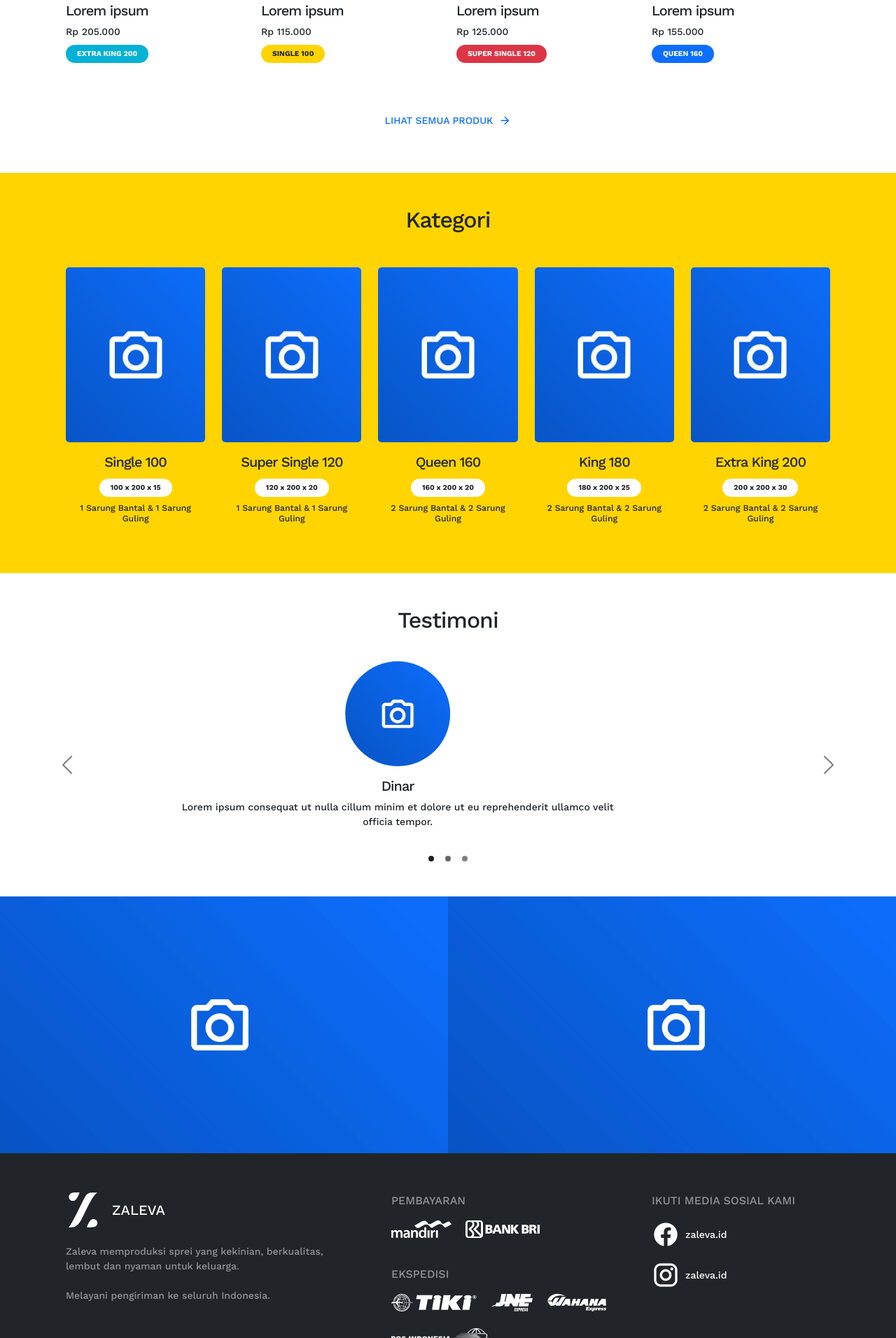
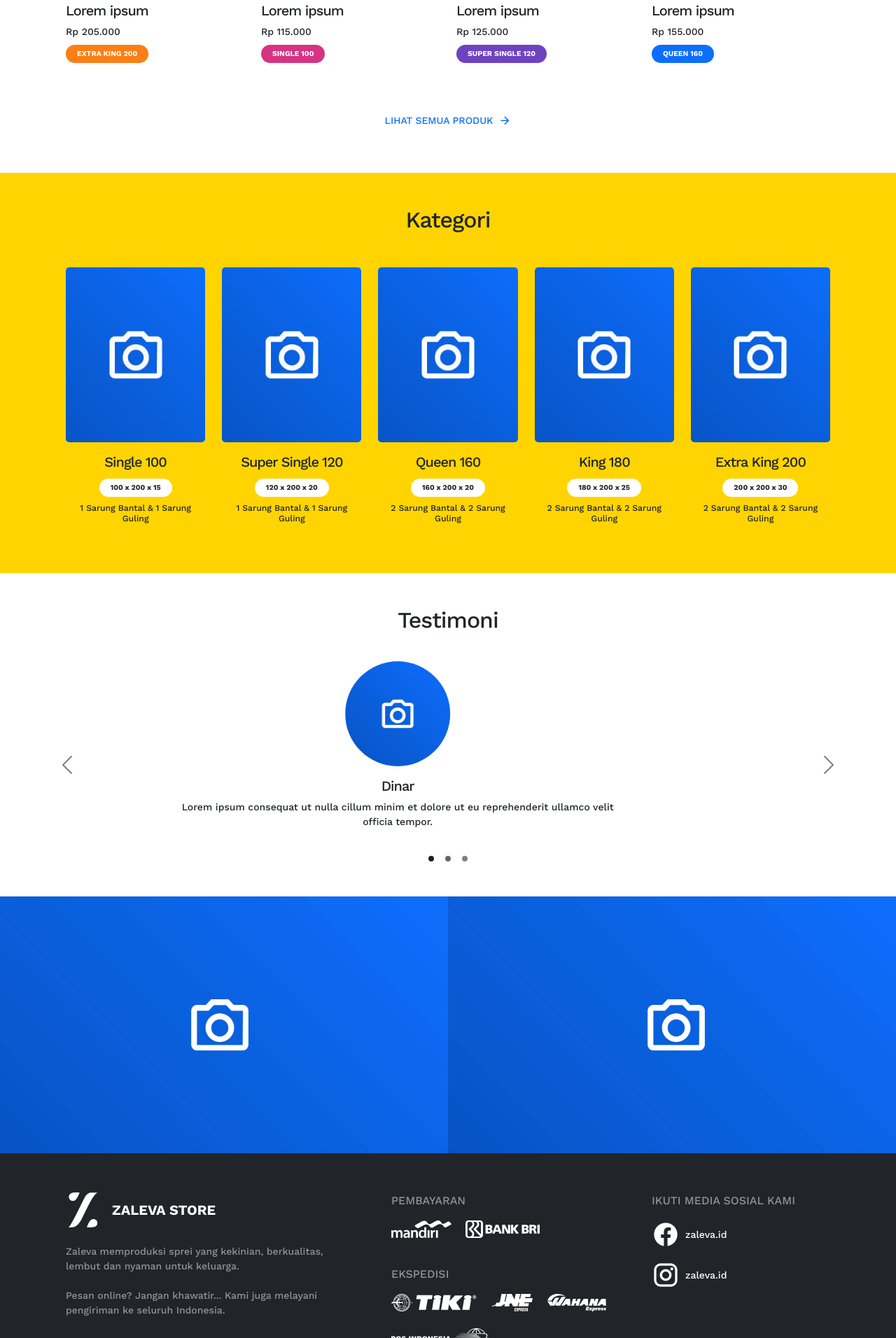
Before and after one commit to zalevaid/zalevaid.github.io, a plain HTML site: page test.html in a window 1280 px wide. Shown: the part 888-2800 px from the top of the page at 70% size. Drawn offline with nearby package versions, Linux system fonts and the light colour scheme.

Commit message:
Add files via upload

```diff
--- a/assets/css/main.css
+++ b/assets/css/main.css
@@ -8,7 +8,6 @@
 /* Base */
 	:root {
 		--bs-warning: #ffd400;
-		--bs-info: #05b1d4;
 
 		--bs-darkest: #1b1e21;
 
@@ -111,8 +110,23 @@
 	.bg-warning {
 		background-color: var(--bs-warning) !important;
 	}
-	.bg-info {
-		background-color: var(--bs-info) !important;
+	.bg-purple {
+		background-color: var(--bs-purple);
+	}
+	.bg-indigo {
+		background-color: var(--bs-indigo);
+	}
+	.bg-teal {
+		background-color: var(--bs-teal);
+	}
+	.bg-pink {
+		background-color: var(--bs-pink);
+	}
+	.bg-cyan {
+		background-color: var(--bs-cyan);
+	}
+	.bg-orange {
+		background-color: var(--bs-orange);
 	}
 
 /* Hover */
--- a/test.html
+++ b/test.html
@@ -154,7 +154,7 @@
 							<p class="mb-1">
 								Rp 115.000
 							</p>
-							<span class="badge bg-warning text-dark rounded-pill text-uppercase px-3 py-2 mt-1">
+							<span class="badge bg-pink rounded-pill text-uppercase px-3 py-2 mt-1">
 								Single 100
 							</span>
 						</div>
@@ -186,7 +186,7 @@
 							<p class="mb-1">
 								Rp 125.000
 							</p>
-							<span class="badge bg-danger rounded-pill text-uppercase px-3 py-2 mt-1">
+							<span class="badge bg-purple rounded-pill text-uppercase px-3 py-2 mt-1">
 								Super Single 120
 							</span>
 						</div>
@@ -282,7 +282,7 @@
 							<p class="mb-1">
 								Rp 205.000
 							</p>
-							<span class="badge bg-info rounded-pill text-uppercase px-3 py-2 mt-1">
+							<span class="badge bg-orange rounded-pill text-uppercase px-3 py-2 mt-1">
 								Extra King 200
 							</span>
 						</div>
@@ -314,7 +314,7 @@
 							<p class="mb-1">
 								Rp 115.000
 							</p>
-							<span class="badge bg-warning text-dark rounded-pill text-uppercase px-3 py-2 mt-1">
+							<span class="badge bg-pink rounded-pill text-uppercase px-3 py-2 mt-1">
 								Single 100
 							</span>
 						</div>
@@ -346,7 +346,7 @@
 							<p class="mb-1">
 								Rp 125.000
 							</p>
-							<span class="badge bg-danger rounded-pill text-uppercase px-3 py-2 mt-1">
+							<span class="badge bg-purple rounded-pill text-uppercase px-3 py-2 mt-1">
 								Super Single 120
 							</span>
 						</div>
@@ -673,14 +673,14 @@
 							<source type="image/svg+xml" srcset="assets/img/logo-zaleva-z.svg 1x, assets/img/logo-zaleva-z.svg 2x">
 							<img class="filter-white" height="50" loading="lazy" src="assets/img/logo-zaleva-z.svg" srcset="assets/img/logo-zaleva-z.svg 1x, assets/img/logo-zaleva-z.svg 2x" alt="Zaleva">
 						</picture>
-						<span class="fs-5 text-uppercase lh-1 ms-3">
-							Zaleva
+						<span class="fs-5 fw-bold text-uppercase lh-1 ms-3">
+							Zaleva Store
 						</span>
 					</div>
 					<p class="opacity-5">
 						Zaleva memproduksi sprei yang kekinian, berkualitas, lembut dan nyaman untuk keluarga.<br>
 						<br>
-						Melayani pengiriman ke seluruh Indonesia.
+						Pesan online? Jangan khawatir... Kami juga melayani pengiriman ke seluruh Indonesia.
 					</p>
 				</div>
 				<div class="col-md-6 col-lg-4 py-3">
@@ -736,7 +736,7 @@
 	<section class="bg-darkest text-white">
 		<div class="container-fluid">
 			<div class="text-center p-3">
-				<small>&copy; 2021 <a class="text-decoration-none" href="/">ZalevaStore.com</a> &bullet; All rights reserved</small>
+				<small>&copy; 2021 <a class="text-decoration-none text-warning" href="/">Zaleva Store</a> &bullet; All rights reserved</small>
 			</div>
 		</div>
 	</section>
```
